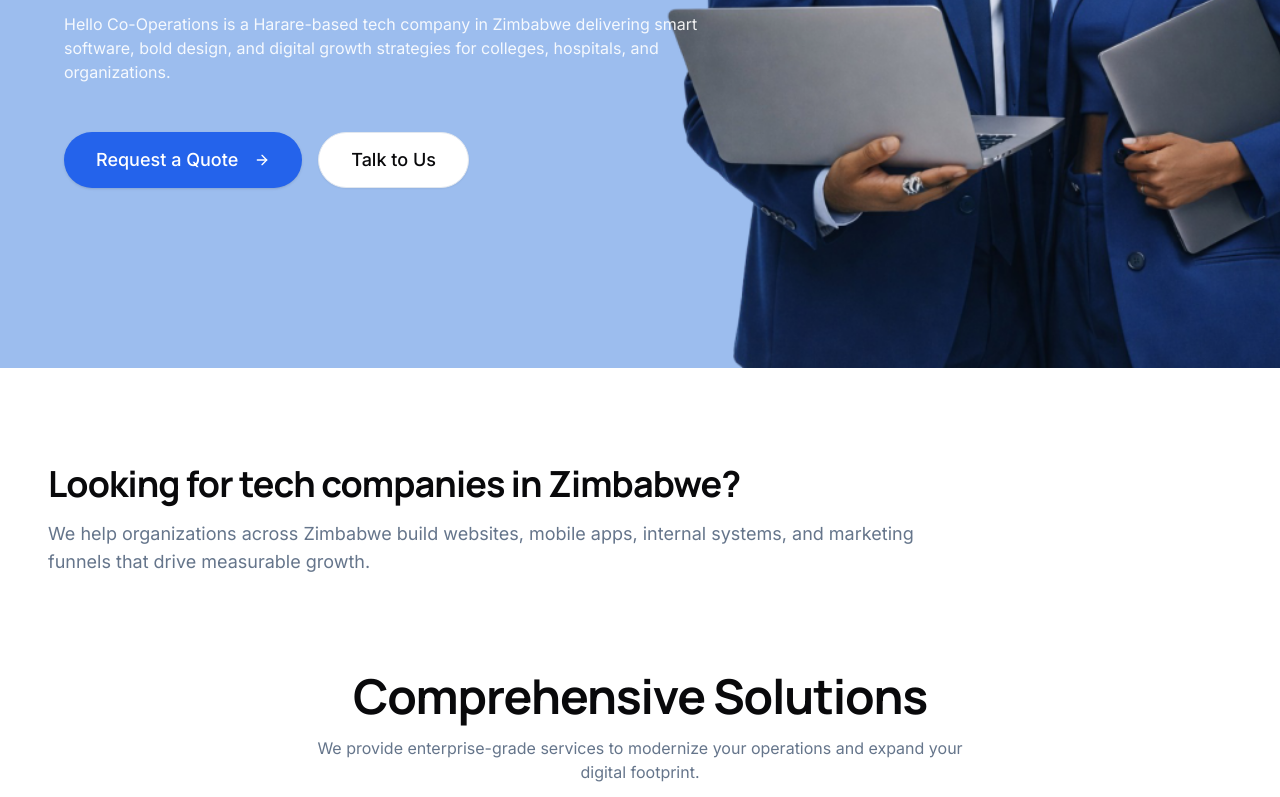
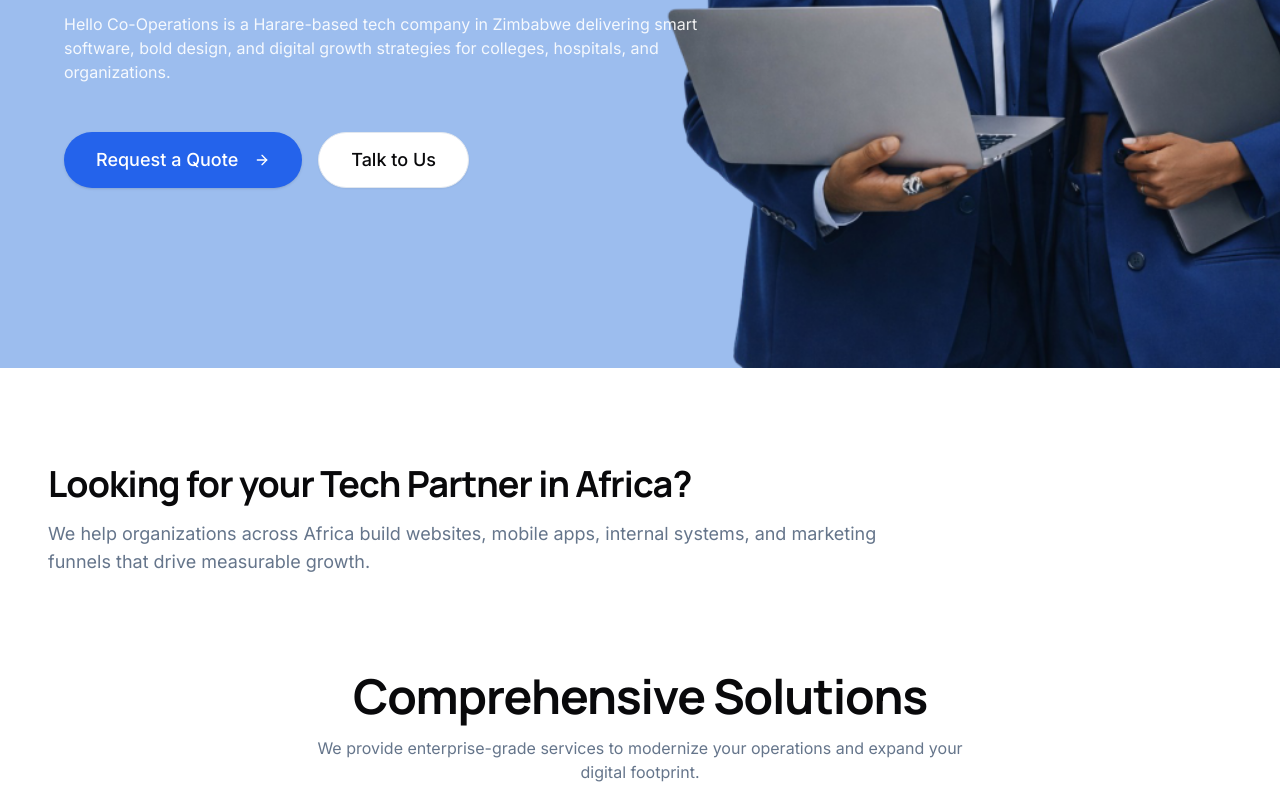
Before and after one commit to Hello007-wq/hellocooperations, a React (Vite) app: page / in a window 1280 px wide. Shown: the part 392-1189 px from the top of the page. Built offline with nearby package versions, Linux system fonts and the light colour scheme.

Commit message:
thirteenth commit

```diff
--- a/src/pages/Home.tsx
+++ b/src/pages/Home.tsx
@@ -58,7 +58,7 @@
         <div className="container mx-auto px-8 lg:px-16 relative z-10 flex flex-col md:flex-row items-center gap-12">
           <div className="flex-1 space-y-6 md:space-y-8 animate-fade-in">
             <h1 className="text-4xl md:text-5xl font-display leading-tight text-white">
-              Tech Company in Zimbabwe for <br /> <span className="text-gradient">Future-Ready</span> Institutions
+              Digital Transformation for the <br /> <span className="text-gradient">Future-Ready</span> Institutions
             </h1>
             <p className="text-sm md:text-base text-white/90 max-w-2xl leading-relaxed">
               Hello Co-Operations is a Harare-based tech company in Zimbabwe delivering smart software, bold design, and digital growth strategies for colleges, hospitals, and organizations.
@@ -83,10 +83,10 @@
       <section className="container mx-auto px-6 lg:px-12">
         <div className="max-w-4xl space-y-4">
           <h2 className="text-2xl md:text-4xl font-display font-bold">
-            Looking for tech companies in Zimbabwe?
+            Looking for your Tech Partner in Africa?
           </h2>
           <p className="text-muted-foreground text-sm md:text-lg leading-relaxed">
-            We help organizations across Zimbabwe build websites, mobile apps, internal systems, and marketing funnels that drive measurable growth.
+            We help organizations across Africa build websites, mobile apps, internal systems, and marketing funnels that drive measurable growth.
           </p>
         </div>
       </section>
```
Lines whose indentation alone changed are shown as unchanged.
